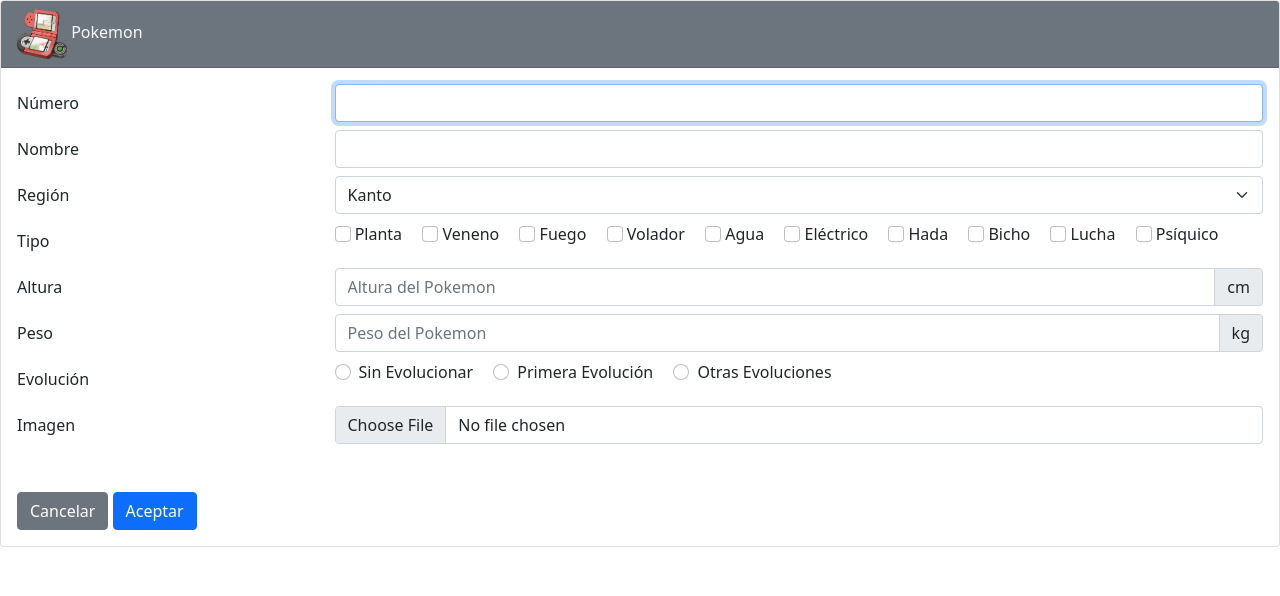
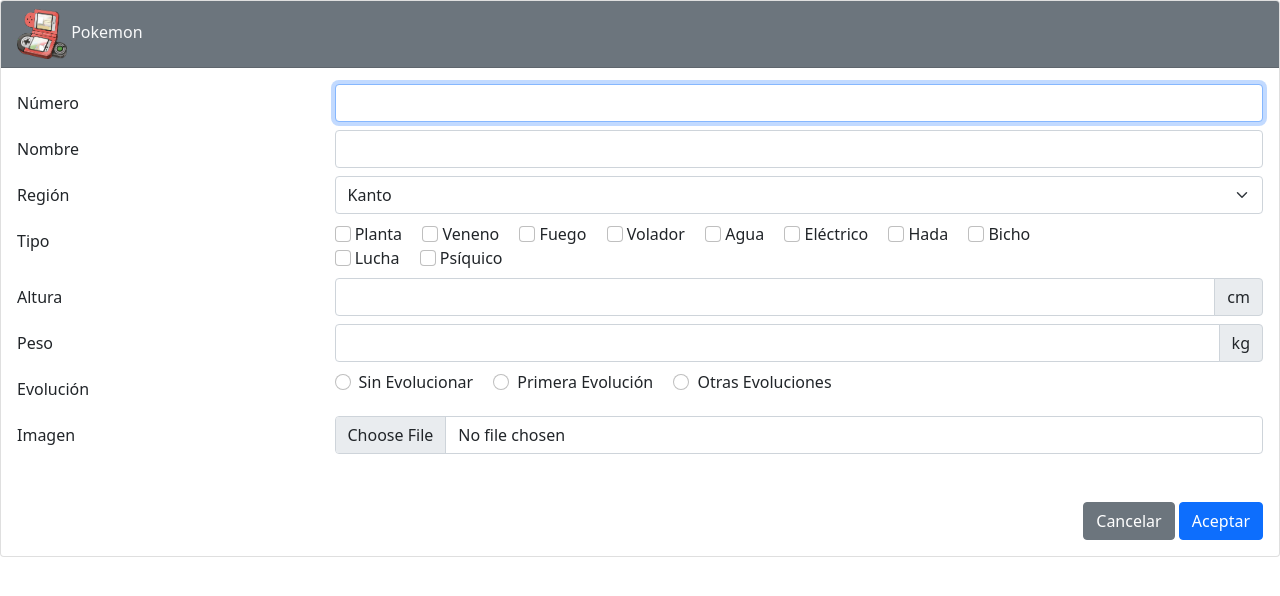
Before and after one commit to sergiJimenez/Pokemon.github.io, a PHP site: page /php_views/pokemon.php in a window 1280 px wide. Shown: the top 596 px of the page. Run offline with PHP 8.4, Linux system fonts and the light colour scheme.

Commit message:
pokemon form finished

```diff
--- a/php_views/pokemon.php
+++ b/php_views/pokemon.php
@@ -75,77 +75,77 @@
                 <!-- AIR -->
                 <!-- AIR -->
                 <!-- Section 4 -->
-                <div class="row pt-2">
+                <div class="form-group row pt-2">
                     <label for="types" class="col-sm-3 col-form-label">
                         Tipo
                     </label>
-                    <div class="col-sm">
+                    <div class="col-sm-7">
                         <!-- Type1 -->
-                        <input type="checkbox" class="form-check-input" id="type1" name="type" value="Planta">
                         <div class="form-check-inline">
+                            <input type="checkbox" class="form-check-input" id="type1" name="type" value="Planta">
                             <label for="type1" class="row-sm-4">
                                 Planta
                             </label>
                         </div>
                         <!-- Type2 -->
-                        <input type="checkbox" class="form-check-input" id="type2" name="type" value="Veneno">
                         <div class="form-check-inline">
+                            <input type="checkbox" class="form-check-input" id="type2" name="type" value="Veneno">
                             <label for="type2" class="row-sm-4">
                                 Veneno
                             </label>
                         </div>
                         <!-- Type3 -->
-                        <input type="checkbox" class="form-check-input" id="type3" name="type" value="Fuego">
                         <div class="form-check-inline">
+                            <input type="checkbox" class="form-check-input" id="type3" name="type" value="Fuego">
                             <label for="type3" class="row-sm-4">
                                 Fuego
                             </label>
                         </div>
                         <!-- Type4 -->
-                        <input type="checkbox" class="form-check-input" id="type4" name="type" value="Volador">
                         <div class="form-check-inline">
+                            <input type="checkbox" class="form-check-input" id="type4" name="type" value="Volador">
                             <label for="type4" class="row-sm-4">
                                 Volador
                             </label>
                         </div>
                         <!-- Type5 -->
-                        <input type="checkbox" class="form-check-input" id="type5" name="type" value="Agua">
                         <div class="form-check-inline">
+                            <input type="checkbox" class="form-check-input" id="type5" name="type" value="Agua">
                             <label for="type5" class="row-sm-4">
                                 Agua
                             </label>
                         </div>
                         <!-- Type6 -->
-                        <input type="checkbox" class="form-check-input" id="type6" name="type" value="Electrico">
                         <div class="form-check-inline">
+                            <input type="checkbox" class="form-check-input" id="type6" name="type" value="Electrico">
                             <label for="type6" class="row-sm-4">
                                 Eléctrico
                             </label>
                         </div>
                         <!-- Type7 -->
-                        <input type="checkbox" class="form-check-input" id="type7" name="type" value="Hada">
                         <div class="form-check-inline">
+                            <input type="checkbox" class="form-check-input" id="type7" name="type" value="Hada">
                             <label for="type7" class="row-sm-4">
                                 Hada
                             </label>
                         </div>
                         <!-- Type8 -->
-                        <input type="checkbox" class="form-check-input" id="type8" name="type" value="Bicho">
                         <div class="form-check-inline">
+                            <input type="checkbox" class="form-check-input" id="type8" name="type" value="Bicho">
                             <label for="type8" class="row-sm-4">
                                 Bicho
                             </label>
                         </div>
                         <!-- Type9 -->
-                        <input type="checkbox" class="form-check-input" id="type9" name="type" value="Lucha">
                         <div class="form-check-inline">
+                            <input type="checkbox" class="form-check-input" id="type9" name="type" value="Lucha">
                             <label for="type9" class="row-sm-4">
                                 Lucha
                             </label>
                         </div>
                         <!-- Type10 -->
-                        <input type="checkbox" class="form-check-input" id="type10" name="type" value="Psiquico">
                         <div class="form-check-inline">
+                            <input type="checkbox" class="form-check-input" id="type10" name="type" value="Psiquico">
                             <label for="type10" class="row-sm-4">
                                 Psíquico
                             </label>
@@ -161,7 +161,7 @@
                 <div class="row pt-2">
                     <label for="height" class="col-sm-3 col-form-label">Altura</label>
                     <div class="input-group col-sm">
-                        <input type="number" class="form-control" id="height" name="height" placeholder="Altura del Pokemon" min="1">
+                        <input type="number" class="form-control" id="height" name="height" min="1">
                         <span class="input-group-text" id="addon-wrapping">cm</span>
                     </div>
                 </div>
@@ -175,7 +175,7 @@
                 <div class="row pt-2">
                     <label for="weight" class="col-sm-3 col-form-label">Peso</label>
                     <div class="input-group col-sm">
-                        <input type="number" class="form-control" id="weight" name="weight" placeholder="Peso del Pokemon" min="0" step="0.01"><!--  ___________________DECIMALS______________________  -->
+                        <input type="number" class="form-control" id="weight" name="weight" min="0" step="0.01"><!--  ___________________DECIMALS______________________  -->
                         <span class="input-group-text" id="addon-wrapping">kg</span>
                     </div>
                 </div>
@@ -214,7 +214,9 @@
                 <div class="row pt-2">
                     <label for="image" class="col-sm-3 col-form-label">Imagen</label>
                     <div class="col-sm">
-                        <input type="file" id="selectFile" class="form-control" name="selectFile"><br><br>
+                        <div class="custom-flie">
+                            <input type="file" id="selectFile" class="form-control" name="selectFile"><br><br>
+                        </div>
                     </div>
                 </div>
                 <!-- AIR -->
@@ -223,7 +225,7 @@
                 <!-- AIR -->
                 <!-- AIR -->
                 <!-- Section 9 -->
-                <div class="float-right">
+                <div class="text-end">
                     <a class="btn btn-secondary" href="pokemon_list.php">Cancelar</a>
                     <input class="btn btn-primary" type="submit" value="Aceptar">
                 </div>
```
